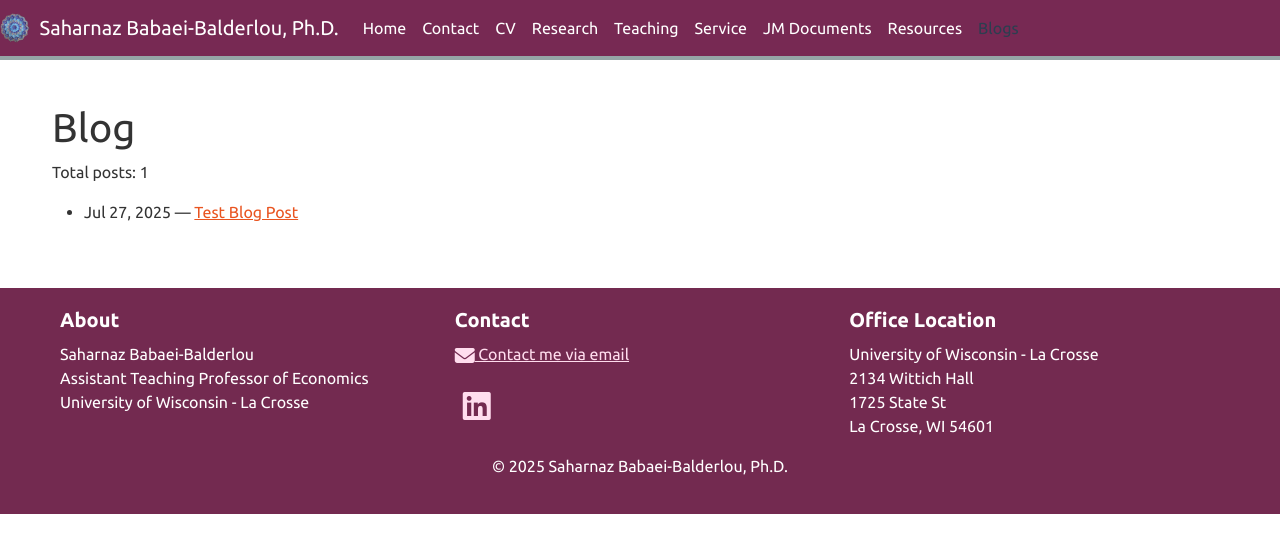
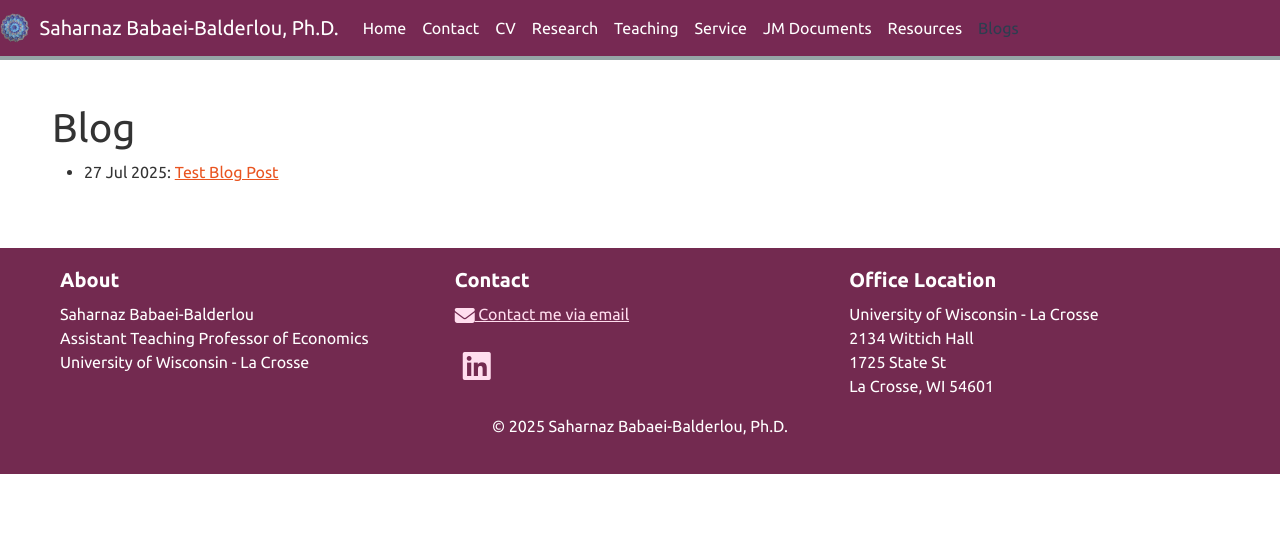
Before and after one commit to saharnazb/saharnazb.github.io, a Jekyll site: the page built from _pages/blogs.md, in a window 1280 px wide. Shown: the top 553 px of the page. Built offline with Jekyll 4.4.1, drawn with Linux system fonts in a browser that asks for light colours; nearby versions of some CDN libraries; library files that are not in the unit come from our copies; a style sheet for code colours, icons or effects is not loaded.

Commit message:
Update blogs.md

```diff
--- a/_pages/blogs.md
+++ b/_pages/blogs.md
@@ -1,16 +1,14 @@
 ---
 title: "Blog"
 layout: page
+sitemap: false
 permalink: /blogs/
 ---
-
-<p>Total posts: {{ site.posts | size }}</p>
 
 <ul>
   {% for post in site.posts %}
     <li>
-      {{ post.date | date: "%b %-d, %Y" }} —
-      <a href="{{ post.url | relative_url }}">{{ post.title }}</a>
+      {{ post.date | date_to_string }}: <a href="{{ site.url }}{{ site.baseurl }}{{ post.url }}">{{ post.title}}</a>
     </li>
   {% endfor %}
 </ul>
```
